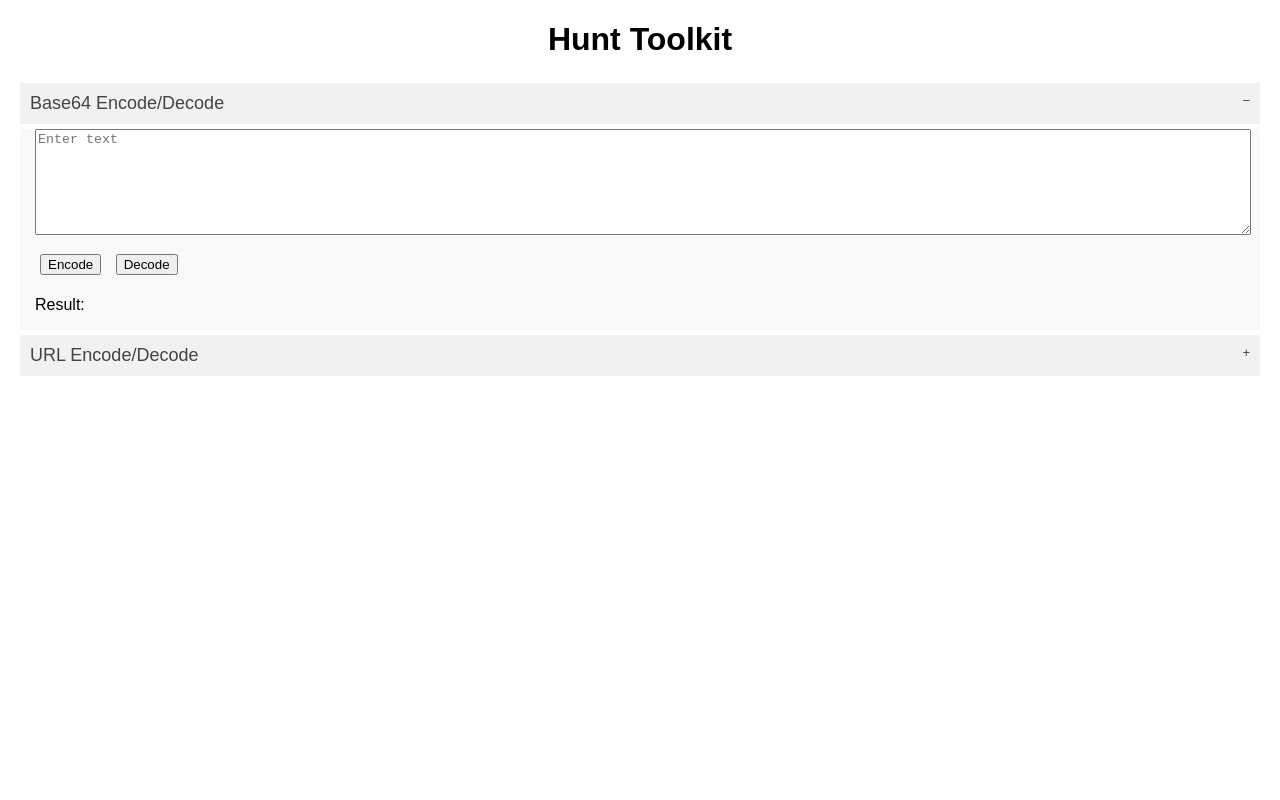
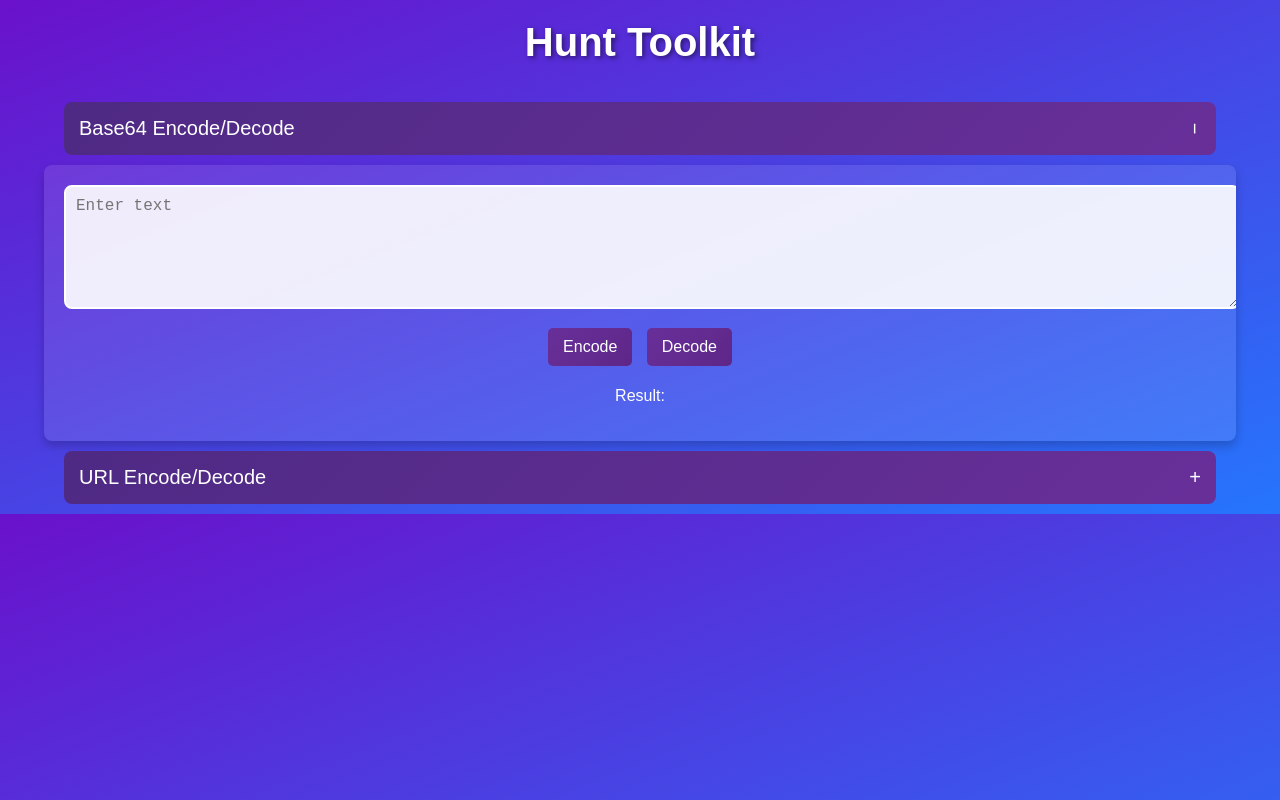
Before and after one commit to StealthMoud/HuntToolkit, a plain HTML site: page index.html in a window 1280 px wide. Both pictures are taken after a click on the button "Base64 Encode/Decode". Drawn offline with Linux system fonts and the light colour scheme.

Commit message:
Updated color scheme to dark purple hues for a more hacker-inspired look. Replaced red gradients and accents with dark purple shades for buttons, collapsible sections, and text area focus.

```diff
--- a/style.css
+++ b/style.css
@@ -1,52 +1,95 @@
 /* General Styling */
 body {
-    font-family: Arial, sans-serif;
-    margin: 20px;
+    font-family: 'Arial', sans-serif;
+    margin: 0;
     padding: 0;
+    background: linear-gradient(to bottom right, #6a11cb, #2575fc); /* Gradient stays */
+    color: #ffffff;
+    text-align: center;
 }
 
 h1 {
-    text-align: center;
-    margin-bottom: 20px;
+    font-size: 2.5rem;
+    margin-top: 20px;
+    text-shadow: 2px 2px 5px rgba(0, 0, 0, 0.5);
 }
 
-/* Collapsible Styling */
+/* Collapsible Button Styling */
 .collapsible {
-    background-color: #f1f1f1;
-    color: #444;
+    background: linear-gradient(135deg, #4e2a84, #682f99); /* Dark purple gradient instead of red */
+    color: #ffffff;
     cursor: pointer;
-    padding: 10px;
-    width: 100%;
+    padding: 15px;
+    width: 90%;
+    margin: 10px auto;
     border: none;
     text-align: left;
     outline: none;
-    font-size: 18px;
-    margin: 5px 0;
+    font-size: 20px;
+    border-radius: 8px;
+    transition: background 0.3s ease, transform 0.3s ease;
+}
+
+.collapsible:hover {
+    background: linear-gradient(135deg, #62308a, #5f2688); /* Darker purple hover effect */
+    transform: scale(1.02);
 }
 
 .collapsible:after {
     content: '\002B'; /* Plus icon */
-    font-size: 13px;
+    font-size: 20px;
     float: right;
+    transition: transform 0.3s ease;
 }
 
 .collapsible.active:after {
     content: "\2212"; /* Minus icon */
+    transform: rotate(90deg);
 }
 
+/* Content Section */
 .content {
-    padding: 0 15px;
+    padding: 20px;
     display: none;
     overflow: hidden;
-    background-color: #f9f9f9;
+    width: 90%;
+    margin: 0 auto;
+    background-color: rgba(255, 255, 255, 0.1); /* Light background stays */
+    border-radius: 8px;
+    box-shadow: 0px 5px 10px rgba(0, 0, 0, 0.2);
+    animation: slideDown 0.5s ease;
 }
 
 textarea {
     width: 100%;
     height: 100px;
     margin-bottom: 10px;
+    border-radius: 8px;
+    border: 2px solid #ffffff; /* White border for text area */
+    padding: 10px;
+    font-size: 1rem;
+    background: rgba(255, 255, 255, 0.9); /* Light background stays */
+    color: #333333;
+}
+
+textarea:focus {
+    outline: none;
+    border-color: #682f99; /* Dark purple border */
 }
 
 button {
     margin: 5px;
+    padding: 10px 15px;
+    border: none;
+    border-radius: 5px;
+    background: linear-gradient(135deg, #682f99, #5f2688); /* Dark purple gradient for buttons */
+    color: #ffffff;
+    cursor: pointer;
+    font-size: 1rem;
+    transition: background 0.3s ease, transform 0.2s ease;
 }
+
+button:hover {
+    background: linear-gradient(135deg, #5f2688, #4e2a84); /* Darker purple hover */
+    transform: scale(1.05);
+}
```
